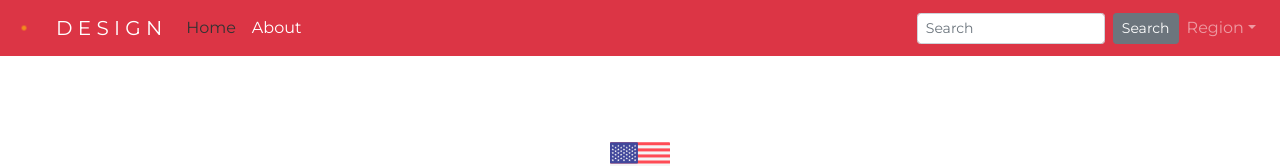
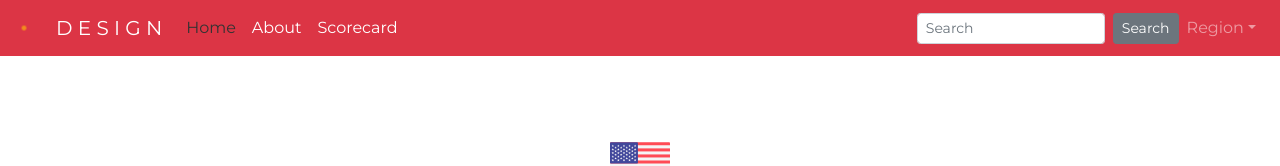
Before and after one commit to howemi/website, a Vue app: page / in a window 1280 px wide. Shown: the top 166 px of the page. Built offline with nearby package versions, Linux system fonts and the light colour scheme.

Commit message:
DOPE STUFF

```diff
--- a/src/components/Navigation.vue
+++ b/src/components/Navigation.vue
@@ -15,6 +15,9 @@
         </b-nav-item>
         <b-nav-item>
           <router-link to="/about">About</router-link>
+        </b-nav-item>
+        <b-nav-item>
+          <router-link to="/scorecard">Scorecard</router-link>
         </b-nav-item>
       </b-navbar-nav>
 
--- a/src/router.js
+++ b/src/router.js
@@ -1,6 +1,7 @@
 import Vue from 'vue'
 import Router from 'vue-router'
 import Home from './views/Home.vue'
+import Game from './views/Game.vue'
 
 Vue.use(Router)
 
@@ -19,6 +20,11 @@ export default new Router({
       // this generates a separate chunk (about.[hash].js) for this route
       // which is lazy-loaded when the route is visited.
       component: () => import(/* webpackChunkName: "about" */ './views/About.vue')
+    },
+    {
+      path: '/scorecard',
+      name: 'scorecard',
+      component: Game
     }
   ]
 })
```
